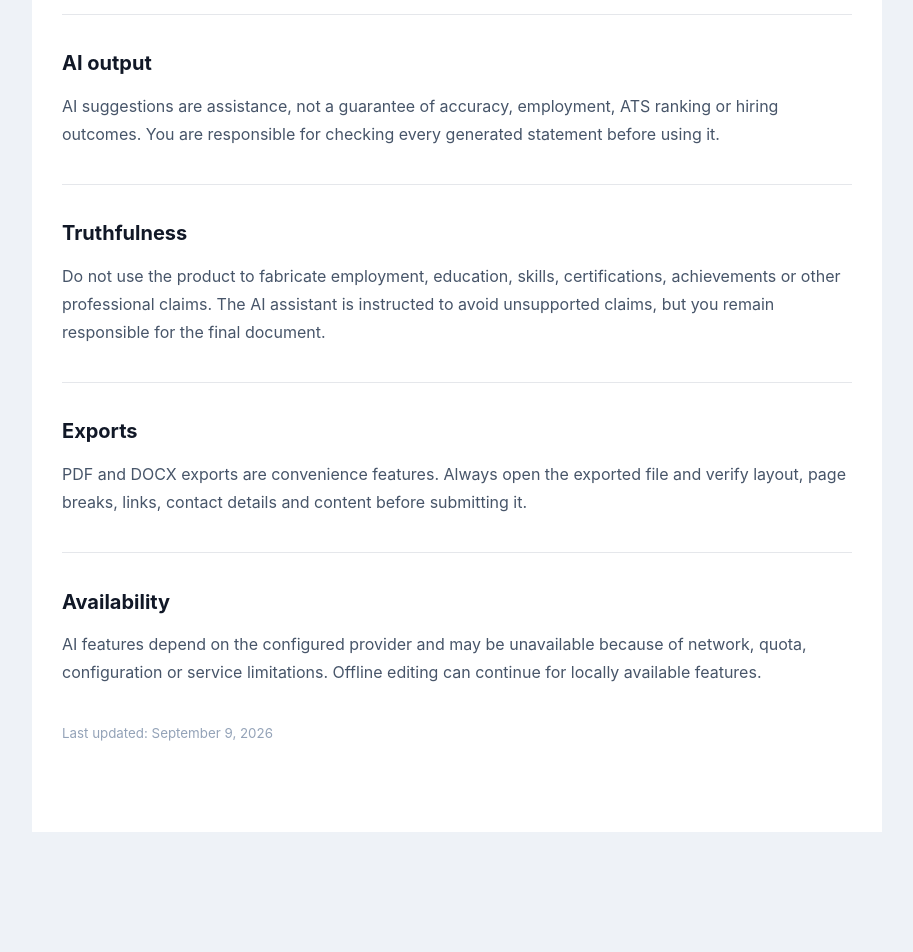
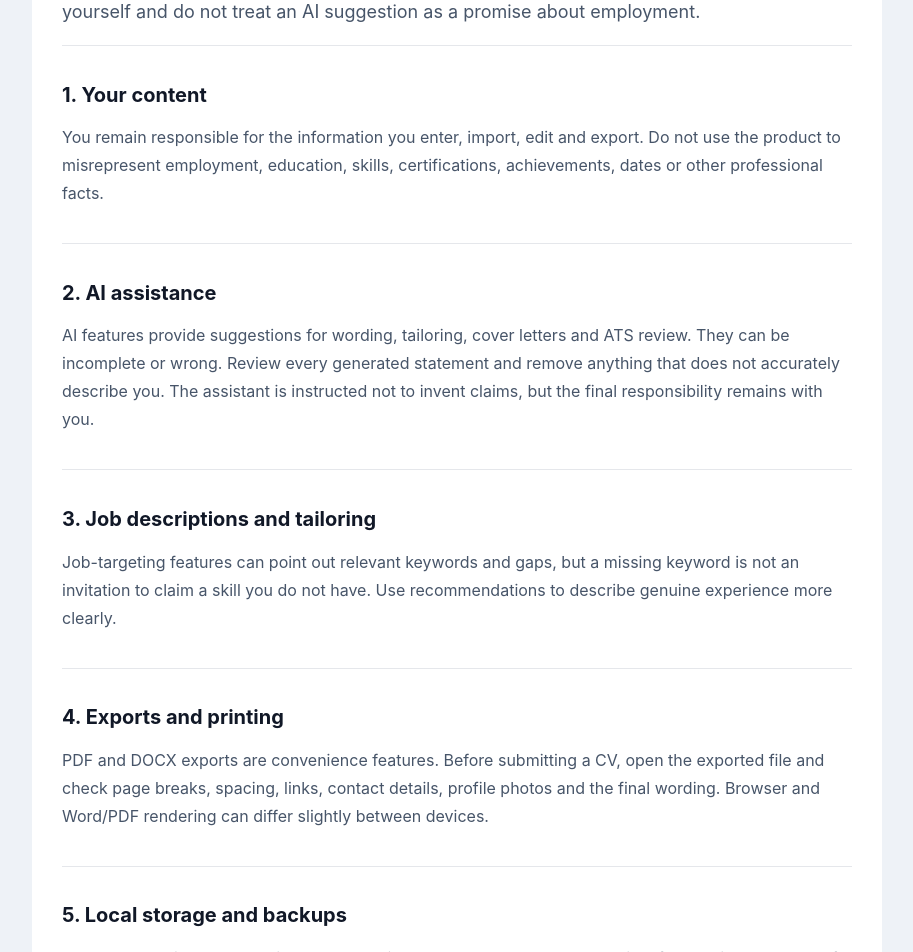
Before and after one commit to bc878vu/ai-cv-builder, a Next.js app: page /terms in a window 1280 px wide. Shown: the part 260-1212 px from the top of the page, without its empty margins (183-1096 px from the left). Before the commit the page ends 1092 px from the top, so only its background shows below. Built offline with nearby package versions, Linux system fonts and the light colour scheme.

Commit message:
legal: expand terms to match current product and AI workflow

```diff
--- a/app/terms/page.tsx
+++ b/app/terms/page.tsx
@@ -1,7 +1,15 @@
 import type { Metadata } from 'next';
 
-export const metadata: Metadata = { title: 'Terms of Use', description: 'Terms of use for AI CV Builder.' };
+export const metadata: Metadata = { title: 'Terms of Use', description: 'Terms for using AI CV Builder, its AI assistance, exports, public feedback and local workspace.' };
 
-export default function TermsPage() {
-  return <main className="legal-page"><span className="eyebrow">LEGAL</span><h1>Terms of Use</h1><p className="legal-lead">Use AI CV Builder responsibly and review your CV before sending it to an employer.</p><section><h2>AI output</h2><p>AI suggestions are assistance, not a guarantee of accuracy, employment, ATS ranking or hiring outcomes. You are responsible for checking every generated statement before using it.</p></section><section><h2>Truthfulness</h2><p>Do not use the product to fabricate employment, education, skills, certifications, achievements or other professional claims. The AI assistant is instructed to avoid unsupported claims, but you remain responsible for the final document.</p></section><section><h2>Exports</h2><p>PDF and DOCX exports are convenience features. Always open the exported file and verify layout, page breaks, links, contact details and content before submitting it.</p></section><section><h2>Availability</h2><p>AI features depend on the configured provider and may be unavailable because of network, quota, configuration or service limitations. Offline editing can continue for locally available features.</p></section><small>Last updated: September 9, 2026</small></main>;
-}
+export default function TermsPage(){return <main className="legal-page"><span className="eyebrow">LEGAL · TERMS</span><h1>Terms of Use</h1><p className="legal-lead">AI CV Builder is a practical editing and writing tool. Use it responsibly, check the result yourself and do not treat an AI suggestion as a promise about employment.</p>
+<section><h2>1. Your content</h2><p>You remain responsible for the information you enter, import, edit and export. Do not use the product to misrepresent employment, education, skills, certifications, achievements, dates or other professional facts.</p></section>
+<section><h2>2. AI assistance</h2><p>AI features provide suggestions for wording, tailoring, cover letters and ATS review. They can be incomplete or wrong. Review every generated statement and remove anything that does not accurately describe you. The assistant is instructed not to invent claims, but the final responsibility remains with you.</p></section>
+<section><h2>3. Job descriptions and tailoring</h2><p>Job-targeting features can point out relevant keywords and gaps, but a missing keyword is not an invitation to claim a skill you do not have. Use recommendations to describe genuine experience more clearly.</p></section>
+<section><h2>4. Exports and printing</h2><p>PDF and DOCX exports are convenience features. Before submitting a CV, open the exported file and check page breaks, spacing, links, contact details, profile photos and the final wording. Browser and Word/PDF rendering can differ slightly between devices.</p></section>
+<section><h2>5. Local storage and backups</h2><p>The current editor saves ordinary CV work in the browser. You are responsible for keeping a backup of important CVs. Deleting browser data can remove local drafts.</p></section>
+<section><h2>6. Public feedback</h2><p>Feedback submitted through the public site is intended to be visible to other visitors. Do not post passwords, private documents, phone numbers, email addresses or other information that you do not want to make public.</p></section>
+<section><h2>7. Availability</h2><p>AI requests depend on network access, provider availability, quota and configuration. Local editing and other browser-based features may continue to work when the AI service is unavailable. No specific uptime or hiring outcome is promised.</p></section>
+<section><h2>8. Changes</h2><p>The project may be improved over time. Features, templates, providers and interface details can change as the product develops. Important changes will be reflected in the application and release notes.</p></section>
+<section><h2>9. Contact</h2><p>Questions about these terms can be sent to a.m.a63425@gmail.com.</p></section>
+<small>Last updated: September 11, 2026</small></main>}
```
